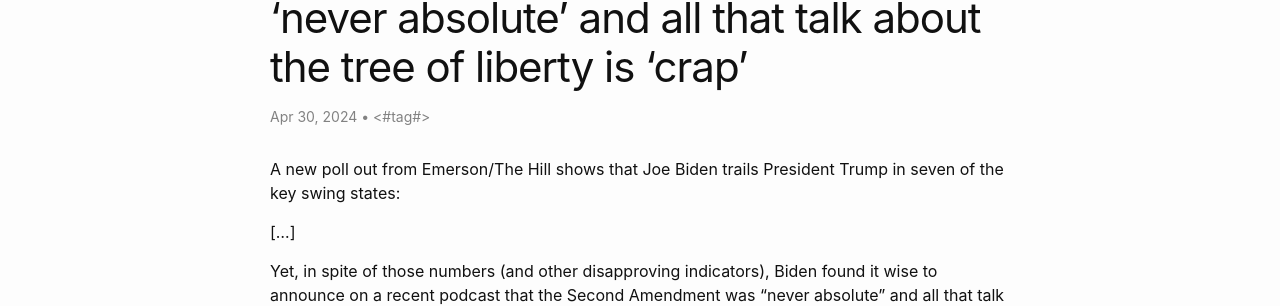
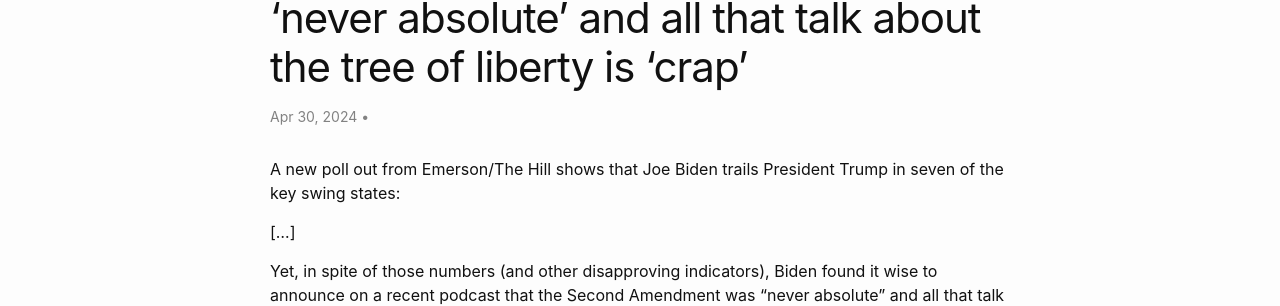
Before and after one commit to greg-raven/oam, a Jekyll site: the page built from _posts/2024-04-30-biden-gun-control.md, in a window 1280 px wide and 900 px high. Shown: the part 146-452 px from the top of the window. Built offline with Jekyll 4.4.1, drawn with Linux system fonts in a browser that asks for light colours; some of the changed text lies outside the part shown.

Commit message:
Update 2024-04-30-biden-gun-control.md

```diff
--- a/_posts/2024-04-30-biden-gun-control.md
+++ b/_posts/2024-04-30-biden-gun-control.md
@@ -2,9 +2,7 @@
 title: "Biden announces that the 2A was 'never absolute' and all that talk about the tree of liberty is 'crap'"
 layout: post
 categories:
-- <#category#>
-tags:
-- <#tag#>
+- information
 ---
 
 A new poll out from Emerson/The Hill shows that Joe Biden trails President Trump in seven of the key swing states:
```
